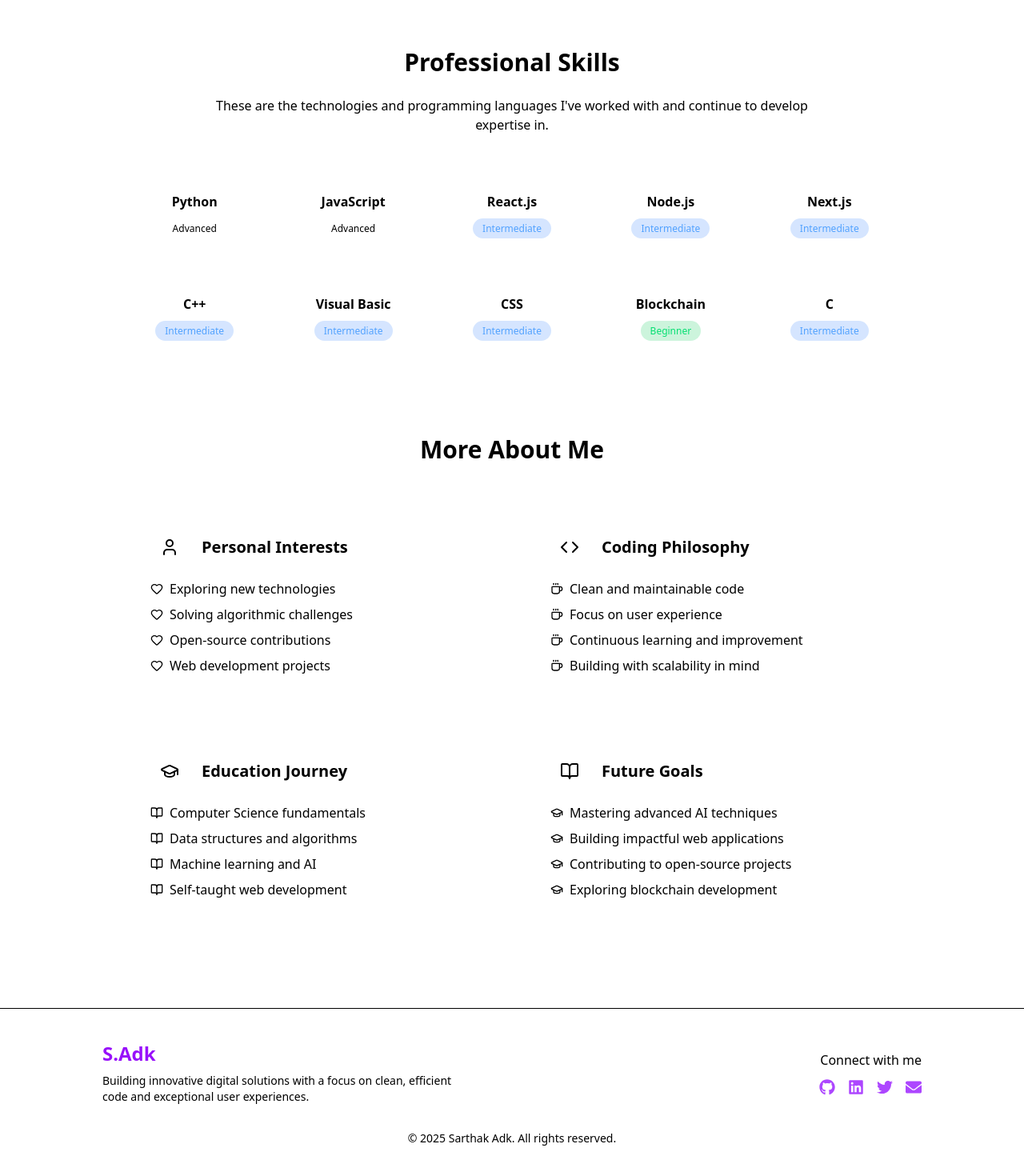
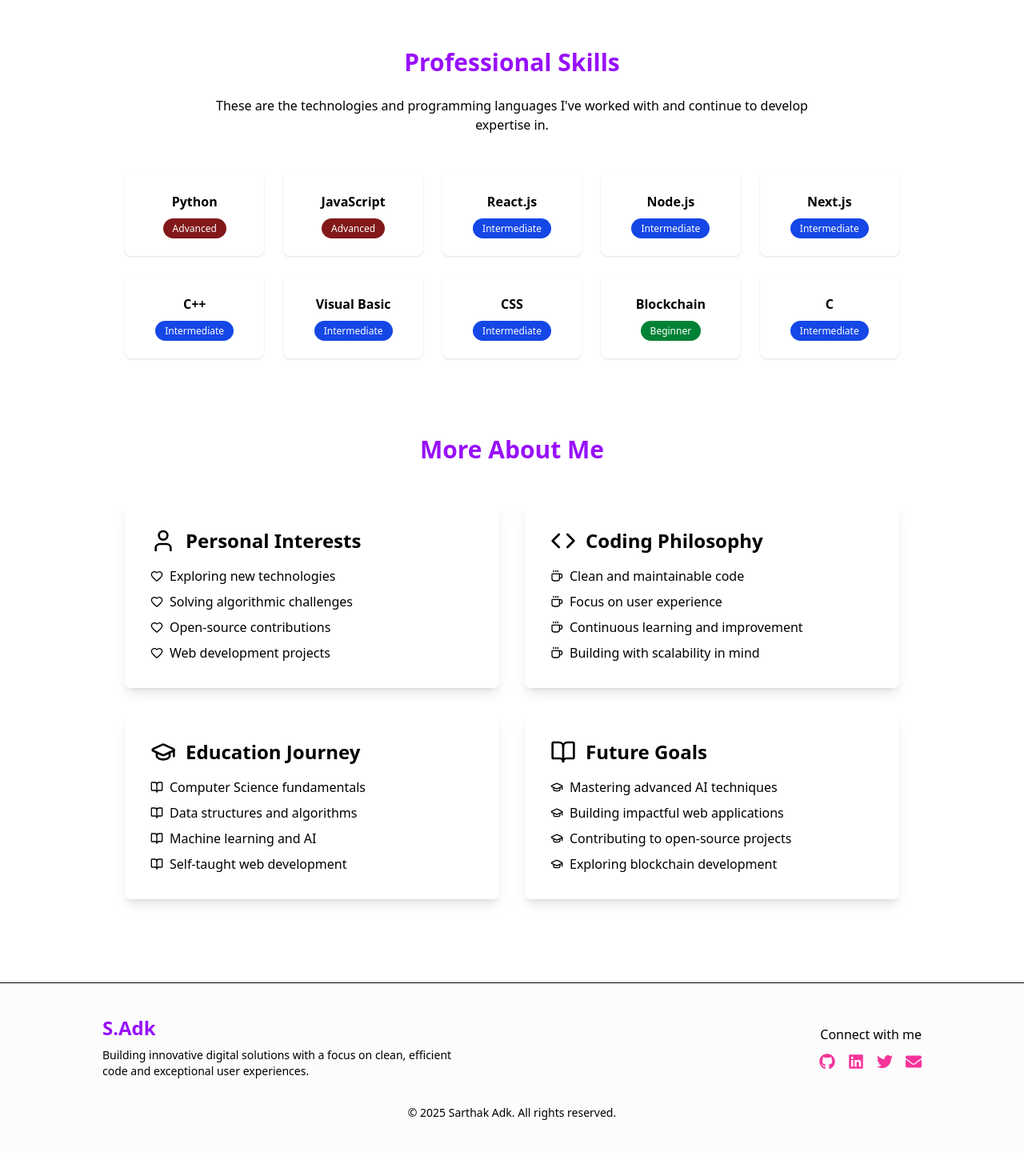
Before and after one commit to Sarthak-Adk/portfolio, a React (Vite) app: page /about in a window 1280 px wide. Shown: the part 778-2248 px from the top of the page at 80% size. After the commit the page ends 2219 px from the top, so only its background shows below. Built offline with nearby package versions, Linux system fonts and the light colour scheme.

Commit message:
fixing error

```diff
--- a/src/Component/Footer.jsx
+++ b/src/Component/Footer.jsx
@@ -3,7 +3,7 @@ import { FaGithub, FaLinkedin, FaTwitter, FaEnvelope } from "react-icons/fa";
 
 const Footer = () => {
   return (
-    <footer className="w-full py-10 px-24 border-t border-muted bg-white/30 dark:bg-gray-900/30 backdrop-blur-md">
+    <footer className="w-full py-10 px-24 border-t border-muted bg-gray-100/25 dark:bg-gray-900 dark:text-white backdrop-blur-md">
       <div className="container mx-auto px-4 md:px-8">
         <div className="flex flex-col md:flex-row justify-between items-center gap-8">
           {/* Left: Branding */}
@@ -19,16 +19,16 @@ const Footer = () => {
             <p className="font-medium text-black dark:text-white mb-3">Connect with me</p>
             <div className="flex justify-center md:justify-end space-x-4 text-purple-500 text-xl">
               <a href="https://github.com/yourusername" target="_blank" rel="noopener noreferrer">
-                <FaGithub className="hover:text-purple-700 transition" />
+                <FaGithub className="text-pink-500 hover:text-purple-600 hover:scale-110 transition cursor-pointer" />
               </a>
               <a href="https://linkedin.com/in/yourusername" target="_blank" rel="noopener noreferrer">
-                <FaLinkedin className="hover:text-purple-700 transition" />
+                <FaLinkedin className="text-pink-500 hover:text-purple-600 hover:scale-110 transition cursor-pointer" />
               </a>
               <a href="https://twitter.com/yourusername" target="_blank" rel="noopener noreferrer">
-                <FaTwitter className="hover:text-purple-700 transition" />
+                <FaTwitter className="text-pink-500 hover:text-purple-600 hover:scale-110 transition cursor-pointer" />
               </a>
               <a href="mailto:youremail@example.com">
-                <FaEnvelope className="hover:text-purple-700 transition" />
+                <FaEnvelope className="text-pink-500 hover:text-purple-600 hover:scale-110 transition cursor-pointer" />
               </a>
             </div>
           </div>
--- a/src/Component/InfoCard.jsx
+++ b/src/Component/InfoCard.jsx
@@ -1,23 +1,26 @@
 import { motion } from "framer-motion";
-
 
 const InfoCard = ({ icon: Icon, title, children, iconColor = "text-brand-purple" }) => {
   return (
     <motion.div
       whileHover={{ scale: 1.05, boxShadow: "0 10px 25px -5px rgba(155, 135, 245, 0.2)" }}
       transition={{ type: "spring", stiffness: 300 }}
-      className="glass-panel p-8 rounded-lg"
+      // Ensure the background is controlled by dark mode classes
+      className="bg-white dark:bg-gray-800 shadow p-8 rounded-lg" // Removed 'glass-panel' and reordered
     >
       <div className="flex items-center mb-4">
         <div className="bg-brand-purple/10 p-3 rounded-lg mr-4">
           <Icon className={`h-6 w-6 ${iconColor}`} />
         </div>
-        <h3 className="text-xl font-semibold">{title}</h3>
+        {/* Make title text dynamic for light/dark mode */}
+        <h3 className="text-xl font-semibold text-black dark:text-white">{title}</h3>
       </div>
-      {children}
+      {/* Ensure children text also adapts, if applicable. This usually means setting a default text color on the parent (InfoCard's motion.div) like text-black dark:text-white */}
+      <div className="text-black dark:text-white">
+        {children}
+      </div>
     </motion.div>
   );
 };
 
-
 export default InfoCard;
--- a/src/Pages/About.jsx
+++ b/src/Pages/About.jsx
@@ -1,8 +1,34 @@
 import { useEffect } from "react";
-//import Layout from "@/components/Layout";
 import { motion } from "framer-motion";
 import { Code, GraduationCap, BookOpen, Coffee, User, Heart } from "lucide-react";
-import InfoCard from "../Component/InfoCard";
+
+// Define InfoCard component directly within this file to resolve import error
+const InfoCard = ({ icon: Icon, title, children }) => {
+  return (
+    <motion.div
+      initial={{ opacity: 0, y: 20 }}
+      animate={{ opacity: 1, y: 0 }}
+      transition={{ duration: 0.5 }}
+      whileHover={{
+        scale: 1.02,
+        boxShadow: "0 10px 20px -5px rgba(155, 135, 245, 0.2)",
+      }}
+      // --- MODIFIED: Background and text color for InfoCard ---
+      className="bg-white dark:bg-gray-800 p-8 rounded-lg shadow-lg flex flex-col items-start"
+    >
+      <div className="flex items-center mb-4">
+        {Icon && <Icon className="h-8 w-8 text-brand-purple mr-3" />}
+        {/* --- MODIFIED: Title text color for InfoCard --- */}
+        <h3 className="text-2xl font-bold text-black dark:text-white">{title}</h3>
+      </div>
+      {/* --- MODIFIED: Ensure children text also adapts --- */}
+      <div className="text-black dark:text-white">
+        {children}
+      </div>
+    </motion.div>
+  );
+};
+
 
 const About = () => {
   useEffect(() => {
@@ -24,20 +50,22 @@ const About = () => {
 
   return (
     <>
-      <div className="min-h-screen bg-white dark:bg-black text-black dark:text-white px-6 md:px-[140px] py-10 transition-colors duration-500">
+      {/* Main container for the About page, handling dark mode and padding */}
+      <div className="min-h-screen bg-white dark:bg-gray-900 text-black dark:text-white px-6 md:px-[140px] py-10 transition-colors duration-500">
 
         <section className="pt-12 pb-16">
           <div className="container mx-auto px-4">
+            {/* About Me header section with animation */}
             <motion.div
               initial={{ opacity: 0, y: 20 }}
               animate={{ opacity: 1, y: 0 }}
               transition={{ duration: 0.5 }}
               className="text-center mb-16"
             >
-            <span className="inline-block py-1 px-3 rounded-full text-xs font-medium bg-brand-purple/10 text-brand-purple mb-4">
+              <span className="inline-block py-1 px-3 rounded-full text-xs font-medium bg-purple-500/10 text-purple-500 mb-4">
                 About Me
               </span>
-            <h1 className="text-4xl md:text-5xl font-bold mb-6">Know Who I Am</h1>
+              <h1 className="text-4xl md:text-5xl font-bold mb-6 text-purple-600 dark:text-purple-400">Know Who I Am</h1>
               <div className="max-w-3xl mx-auto">
                 <p className="text-lg text-muted-foreground">
                   I'm a BCA student passionate about creating innovative solutions through programming and technology.
@@ -45,6 +73,7 @@ const About = () => {
               </div>
             </motion.div>
 
+            {/* Grid layout for profile picture and personal information */}
             <div className="grid grid-cols-1 lg:grid-cols-2 gap-12 items-center mb-24">
               <motion.div
                 initial={{ opacity: 0, x: -50 }}
@@ -52,7 +81,8 @@ const About = () => {
                 transition={{ duration: 0.5, delay: 0.2 }}
                 whileHover={{ boxShadow: "0 20px 25px -5px rgba(155, 135, 245, 0.15)" }}
               >
-              <div className="glass-panel h-full p-8 rounded-lg">
+                {/* --- MODIFIED: Background for the profile picture panel --- */}
+                <div className="bg-white dark:bg-gray-800 h-full p-8 rounded-lg shadow-lg">
                   <div className="relative w-full h-80 rounded-lg mb-8 overflow-hidden">
                     <div className="absolute inset-0 bg-gradient-to-br from-brand-purple/20 to-blue-500/20"></div>
                     <img
@@ -70,8 +100,9 @@ const About = () => {
                 transition={{ duration: 0.5, delay: 0.3 }}
                 className="flex flex-col justify-center"
               >
-              <h2 className="text-3xl font-bold mb-6">Who am I</h2>
-              <div className="space-y-4 text-muted-foreground">
+                <h2 className="text-3xl font-bold mb-6 text-purple-600 dark:text-purple-400">Who am I</h2>
+                {/* --- MODIFIED: Text color for the detailed info section --- */}
+                <div className="space-y-4 text-black dark:text-white">
                   <p>
                     I'm{" "}
                     <motion.span
@@ -95,6 +126,7 @@ const About = () => {
               </motion.div>
             </div>
 
+            {/* Professional Skills section */}
             <motion.div
               initial={{ opacity: 0, y: 30 }}
               animate={{ opacity: 1, y: 0 }}
@@ -102,13 +134,14 @@ const About = () => {
               className="mb-24"
             >
               <div className="text-center mb-12">
-              <h2 className="text-3xl font-bold mb-6">Professional Skills</h2>
-              <p className="text-muted-foreground max-w-3xl mx-auto">
+                <h2 className="text-3xl font-bold mb-6 text-purple-600 dark:text-purple-400">Professional Skills</h2>
+                <p className="text-black dark:text-white max-w-3xl mx-auto">
                   These are the technologies and programming languages I've worked with and continue to develop expertise in.
                 </p>
               </div>
 
-            <div className="grid grid-cols-1 sm:grid-cols-2 lg:grid-cols-5 gap-6">
+              {/* Grid for displaying individual skills */}
+              <div className=" grid grid-cols-1 sm:grid-cols-2 lg:grid-cols-5 gap-6 ">
                 {skills.map((skill, index) => (
                   <motion.div
                     key={skill.name}
@@ -117,24 +150,27 @@ const About = () => {
                     transition={{ duration: 0.3, delay: 0.1 * index }}
                     whileHover={{
                       scale: 1.05,
-                    boxShadow: "0 10px 25px -5px rgba(155, 135, 245, 0.2)",
+                      boxShadow: "0 10px 25px -5px rgba(159, 135, 245, 0.2)",
                       y: -5
                     }}
-                  className="glass-panel p-6 rounded-lg text-center"
+                    // --- MODIFIED: Background for skill cards ---
+                    className="bg-white shadow dark:bg-gray-800 p-6 rounded-lg text-center"
                   >
                     <motion.h3
-                    className="font-semibold mb-2"
+                      // --- MODIFIED: Text color for skill names ---
+                      className="font-semibold mb-2 text-black dark:text-white"
                       whileHover={{ color: "#9b87f5" }}
                     >
                       {skill.name}
                     </motion.h3>
+                    {/* Skill level badge with dynamic styling */}
                     <span
                       className={`text-xs py-1 px-3 rounded-full ${
                         skill.level === "Advanced"
-                        ? "bg-brand-purple/20 text-brand-purple"
+                          ? "bg-red-900 text-white"
                           : skill.level === "Intermediate"
-                        ? "bg-blue-500/20 text-blue-400"
-                        : "bg-green-500/20 text-green-400"
+                          ? "bg-blue-700 text-white"
+                          : "bg-green-700 text-white"
                       }`}
                     >
                       {skill.level}
@@ -144,18 +180,21 @@ const About = () => {
               </div>
             </motion.div>
 
+            {/* More About Me section */}
             <motion.div
               initial={{ opacity: 0, y: 30 }}
               animate={{ opacity: 1, y: 0 }}
               transition={{ duration: 0.5, delay: 0.5 }}
             >
               <div className="text-center mb-12">
-              <h2 className="text-3xl font-bold mb-6">More About Me</h2>
+                <h2 className="text-3xl font-bold mb-6 text-purple-600 dark:text-purple-400">More About Me</h2>
               </div>
 
-            <div className="grid grid-cols-1 md:grid-cols-2 gap-8">
+              {/* Grid for InfoCards */}
+              <div className="grid grid-cols-1 md:grid-cols-2 gap-8 ">
                 <InfoCard icon={User} title="Personal Interests">
-                <ul className="space-y-2 text-muted-foreground">
+                  {/* --- MODIFIED: Text color for list items --- */}
+                  <ul className="space-y-2 text-black dark:text-white">
                     {[
                       "Exploring new technologies",
                       "Solving algorithmic challenges",
@@ -175,7 +214,8 @@ const About = () => {
                 </InfoCard>
 
                 <InfoCard icon={Code} title="Coding Philosophy">
-                <ul className="space-y-2 text-muted-foreground">
+                  {/* --- MODIFIED: Text color for list items --- */}
+                  <ul className="space-y-2 text-black dark:text-white">
                     {[
                       "Clean and maintainable code",
                       "Focus on user experience",
@@ -195,7 +235,8 @@ const About = () => {
                 </InfoCard>
 
                 <InfoCard icon={GraduationCap} title="Education Journey">
-                <ul className="space-y-2 text-muted-foreground">
+                  {/* --- MODIFIED: Text color for list items --- */}
+                  <ul className="space-y-2 text-black dark:text-white">
                     {[
                       "Computer Science fundamentals",
                       "Data structures and algorithms",
@@ -215,7 +256,8 @@ const About = () => {
                 </InfoCard>
 
                 <InfoCard icon={BookOpen} title="Future Goals">
-                <ul className="space-y-2 text-muted-foreground">
+                  {/* --- MODIFIED: Text color for list items --- */}
+                  <ul className="space-y-2 text-black dark:text-white">
                     {[
                       "Mastering advanced AI techniques",
                       "Building impactful web applications",
--- a/src/Pages/Index.jsx
+++ b/src/Pages/Index.jsx
@@ -56,7 +56,7 @@ const Index = () => {
             initial={{ opacity: 0, y: 20 }}
             whileInView={{ opacity: 1, y: 0 }}
             transition={{ duration: 0.4 }}
-            className="inline-block py-1 px-3 rounded-full text-xs font-medium bg-gradient-to-r from-pink-500 to-purple-600 text-white mb-4"
+            className="inline-block py-1 px-3 rounded-full text-xs font-medium bg-purple-500/10 text-purple-500  mb-4"
           >
             About Me
           </motion.span>
@@ -118,7 +118,7 @@ const Index = () => {
       </section>
 
       {/* Tech Stack Section */}
-      <section className="pt-24 pb-32">
+      <section className="pt-12 pb-32">
         <div className="container mx-auto px-4 text-center">
           <motion.span
             initial={{ opacity: 0, y: 20 }}
@@ -133,7 +133,7 @@ const Index = () => {
             initial={{ opacity: 0, y: 20 }}
             whileInView={{ opacity: 1, y: 0 }}
             transition={{ duration: 0.5 }}
-            className="text-4xl font-bold mb-6"
+            className="text-4xl  text-purple-600 dark:text-purple-400 font-bold mb-6"
           >
             Tech Stack
           </motion.h2>
```
Lines whose indentation alone changed are shown as unchanged.
